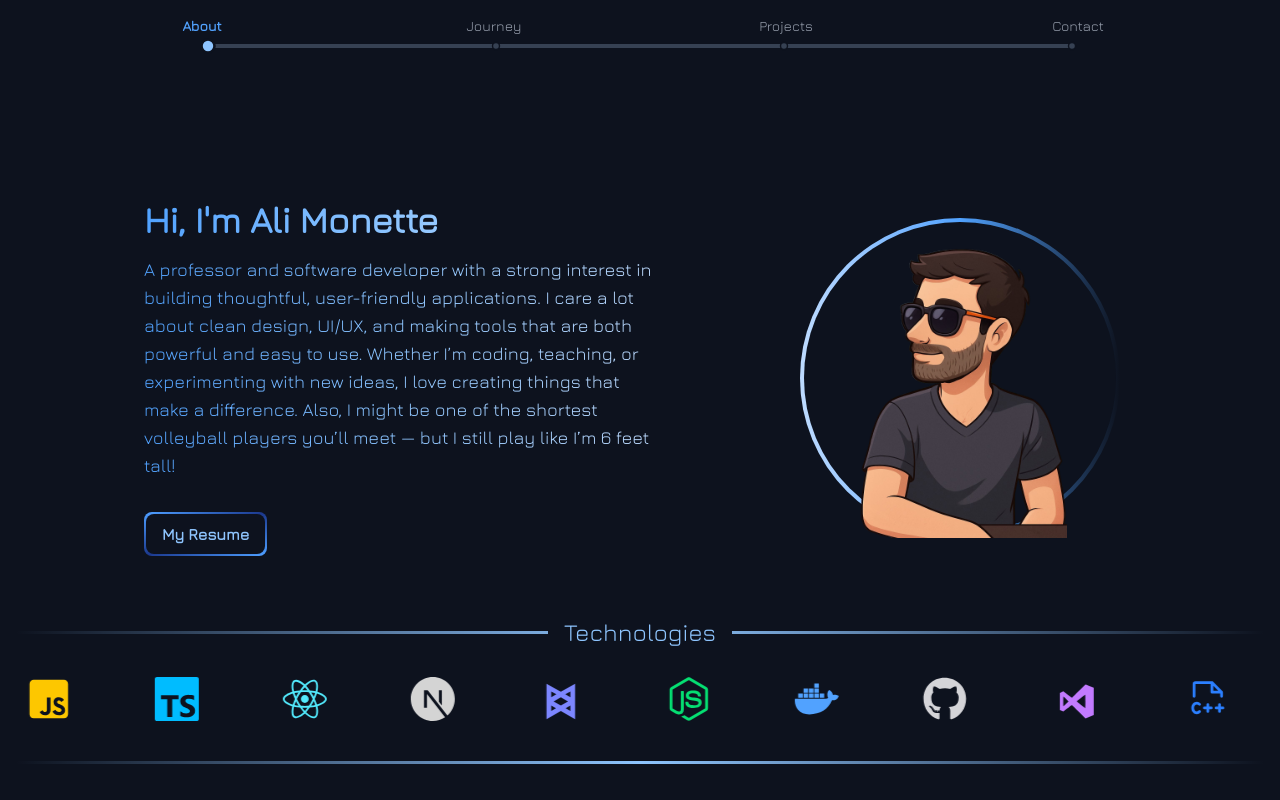
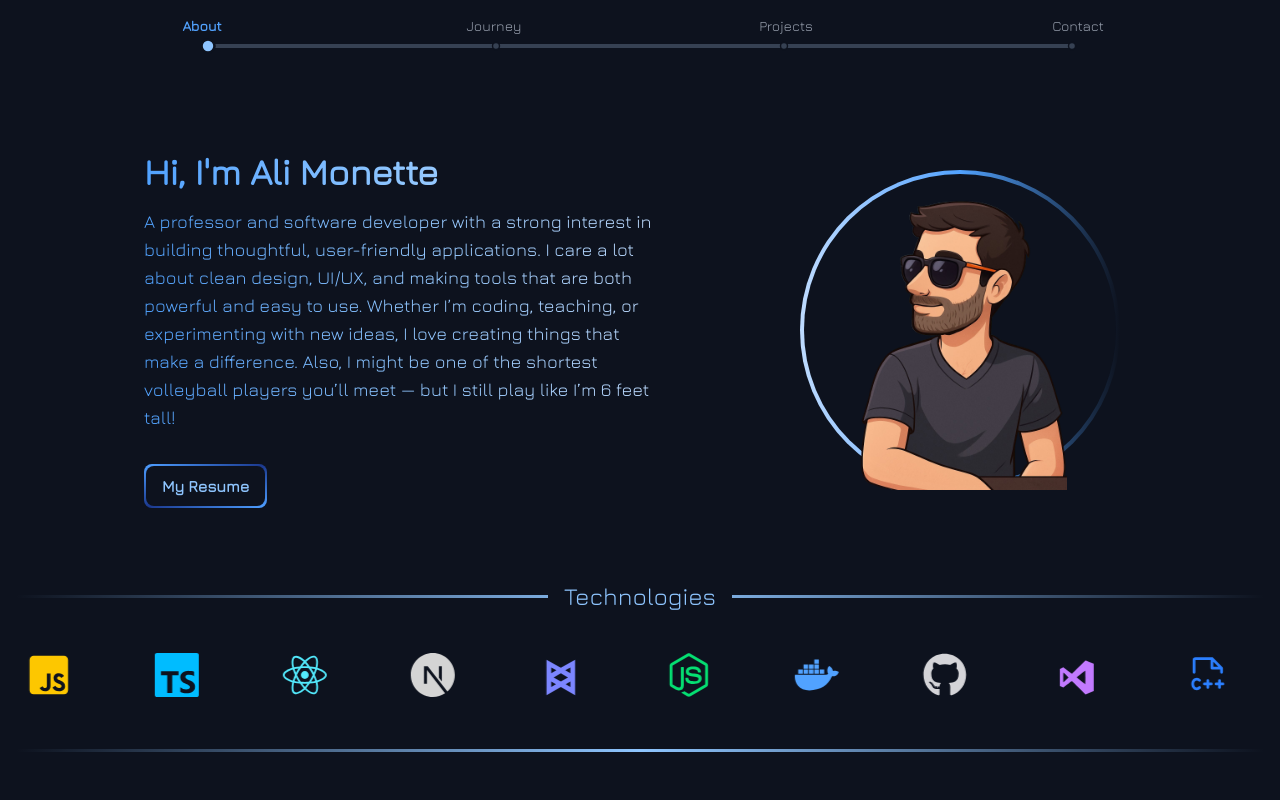
Before and after one commit to SaltedAlmond/portfolio, a Next.js app: page / in a window 1280 px wide. Shown: the top 800 px of the page. Built offline with nearby package versions, Linux system fonts and the light colour scheme; no server answers.

Commit message:
Fix attempt 2

```diff
--- a/src/components/About.tsx
+++ b/src/components/About.tsx
@@ -6,7 +6,7 @@ export default function About() {
   return (
     <div className="bg-[#0d121e] min-h-screen flex flex-col items-center justify-between pt-10 md:pt-1 xlg:pt-24 px-4">
       {/* Top section: text + image side by side */}
-      <div className="flex flex-col md:flex-row items-center justify-center w-full max-w-6xl gap-12 pt-16 md:pt-32 mb-8">
+      <div className="flex flex-col md:flex-row items-center justify-center w-full max-w-6xl gap-12 sm:pt-16 md:pt-20 mb-8">
         {/* Left: About Me Text */}
         <motion.div
           className="flex-1 flex flex-col md:pl-20 text-center md:text-left"
```
